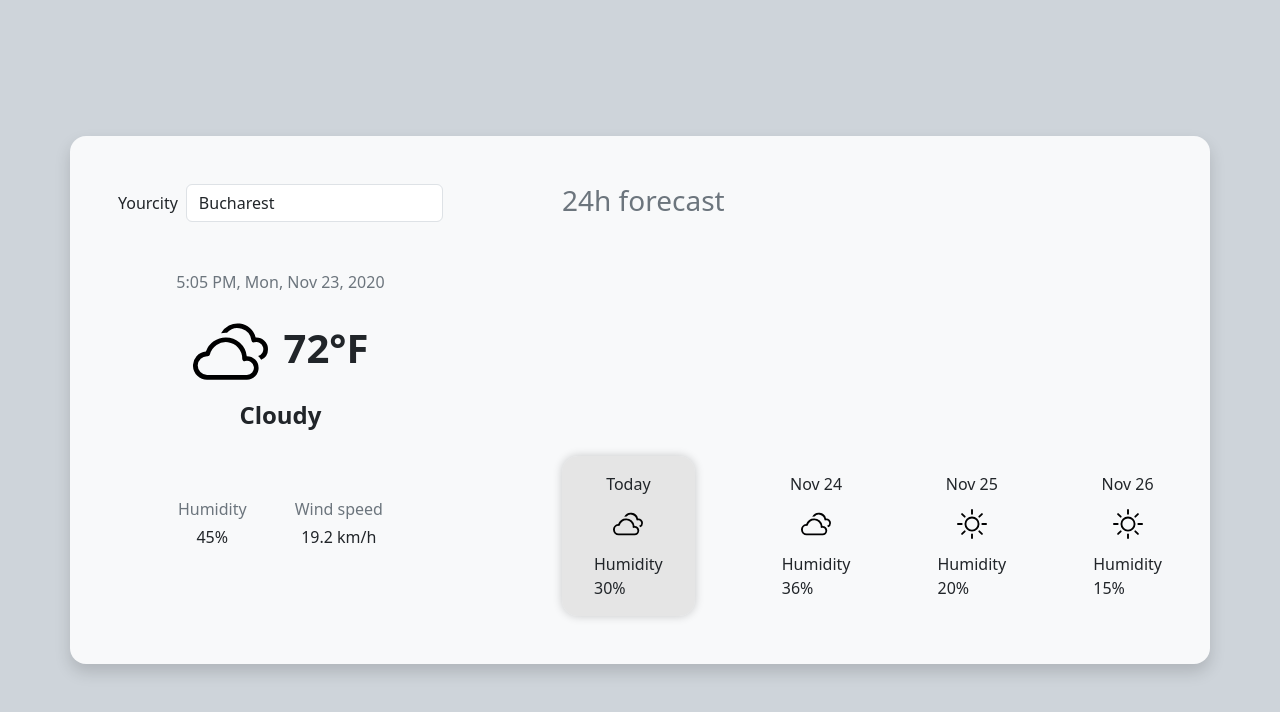
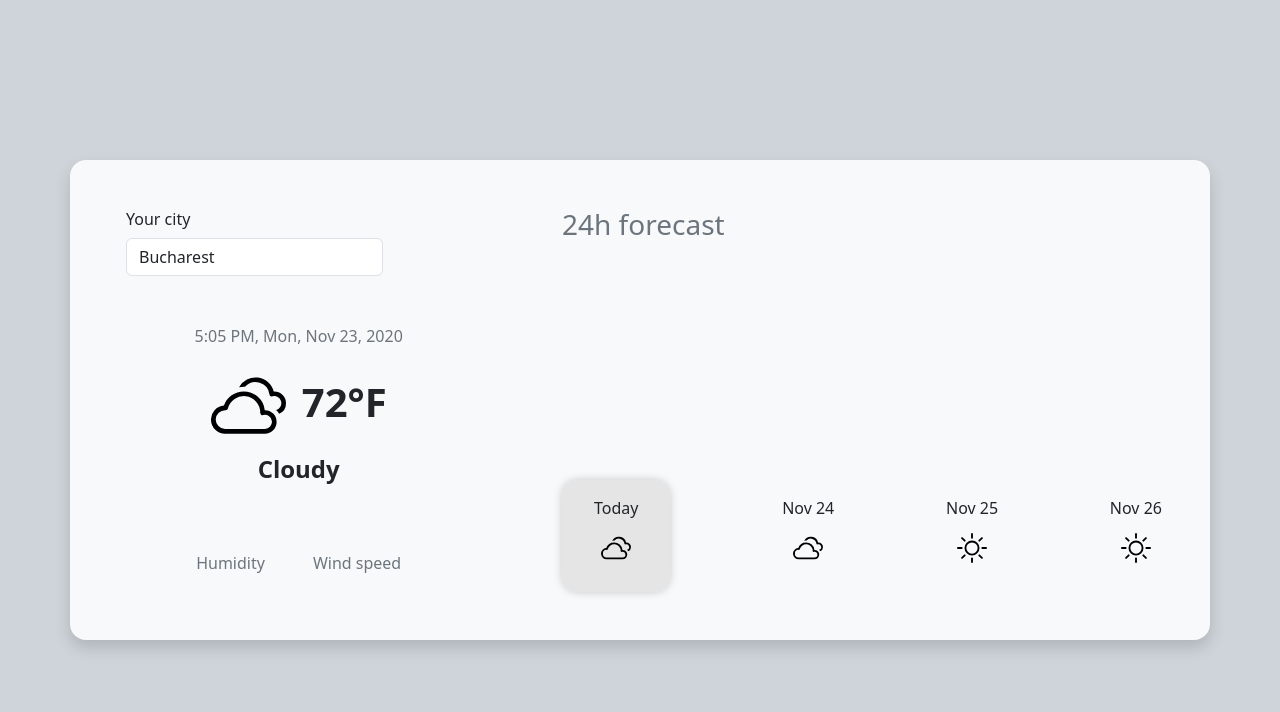
Before and after one commit to costin-georgescu/portfolio-website, a website with bundled scripts: page weather/index.html in a window 1280 px wide. Built offline with nearby package versions, Linux system fonts and the light colour scheme; no server answers.

```diff
--- a/weather/index.html
+++ b/weather/index.html
@@ -17,8 +17,9 @@
     >
       <div class="forecast-container d-flex flex-column gap-4">
         <div class="search-container row g-2 align-items-center mb-4">
+          <div class="row city-input-container">
             <div class="col-auto">
-            <label for="cityInput" class="col-form-label">Your&#8203;city</label>
+              <label for="cityInput" class="col-form-label">Your city</label>
             </div>
             <div class="col-auto">
               <input
@@ -28,6 +29,7 @@
                 value="Bucharest"
                 class="form-control"
               />
+            </div>
           </div>
         </div>
 
@@ -53,11 +55,11 @@
           <div class="weather-details d-flex gap-5">
             <div class="detail d-flex flex-column gap-1 align-items-center">
               <span class="label text-secondary">Humidity</span>
-              <span class="value">45%</span>
+              <span class="value"></span>
             </div>
             <div class="detail d-flex flex-column gap-1 align-items-center">
               <span class="label text-secondary">Wind speed</span>
-              <span class="value">19.2 km/h</span>
+              <span class="value"></span>
             </div>
           </div>
         </div>
@@ -73,22 +75,22 @@
           <div class="forecast-day today">
             <div class="day">Today</div>
             <img src="icons/cloudy.svg" alt="Weather Icon" />
-            <div class="humidity">Humidity<br />30%</div>
+            <div class="forecast-temperature"></div>
           </div>
           <div class="forecast-day">
             <div class="day">Nov 24</div>
             <img src="icons/cloudy.svg" alt="Weather Icon" />
-            <div class="humidity">Humidity<br />36%</div>
+            <div class="forecast-temperature"></div>
           </div>
           <div class="forecast-day">
             <div class="day">Nov 25</div>
             <img src="icons/sunny.svg" alt="Weather Icon" />
-            <div class="humidity">Humidity<br />20%</div>
+            <div class="forecast-temperature"></div>
           </div>
           <div class="forecast-day">
             <div class="day">Nov 26</div>
             <img src="icons/sunny.svg" alt="Weather Icon" />
-            <div class="humidity">Humidity<br />15%</div>
+            <div class="forecast-temperature"></div>
           </div>
         </div>
       </div>
--- a/weather/styles.css
+++ b/weather/styles.css
@@ -44,16 +44,3 @@
   font-size: 1rem;
   text-align: center;
 }
-
-.no-break-space {
-    word-spacing: 0.25em;
-}
-
-.label-space {
-    display: inline-block;
-}
-
-.col-form-label span {
-    display: inline-block;
-    white-space: nowrap;
-}
```
Also changed, not shown: weather/dist/styles.css, 1 other file. Lines whose indentation alone changed are shown as unchanged.
